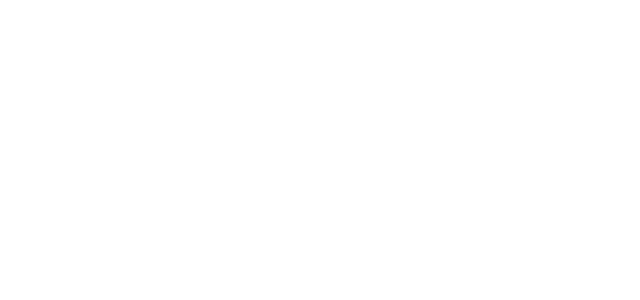
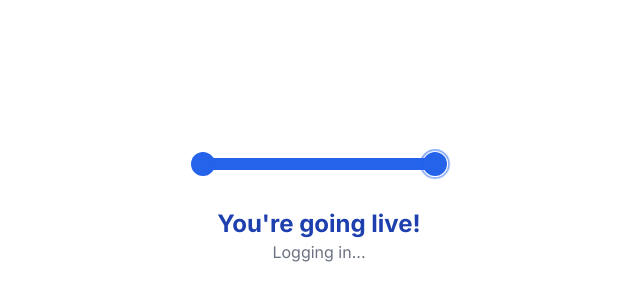
Before and after one commit to PomiNOT/bimsua-answers, a Vue app: page /edit in a window 1280 px wide. Before the commit this address had no page. Shown: the part 192-492 px from the top of the page, without its empty margins (321-961 px from the left). Built offline with nearby package versions, Linux system fonts and the light colour scheme.

Commit message:
loading screen

```diff
--- a/src/App.vue
+++ b/src/App.vue
@@ -1,5 +1,17 @@
 <template>
-  <router-view></router-view>
+  <router-view v-slot="{ Component }">
+    <transition
+      enter-from-class="opacity-0"
+      enter-to-class="opacity-100"
+      enter-active-class="transition-opacity duration-200"
+      leave-from-class="opacity-100"
+      leave-to-class="opacity-0"
+      leave-active-class="transition-opacity duration-200"
+      mode="out-in"
+    >
+      <component :is="Component" />
+    </transition>
+  </router-view>
 </template>
 
 <script lang="ts">
--- /dev/null
+++ b/src/components/TwoEndsProgress.vue
@@ -0,0 +1,31 @@
+<template>
+  <div class="flex items-center">
+    <div class="relative flex justify-center items-center w-6 h-6 z-10">
+      <div
+        class="w-6 h-6 rounded-full absolute"
+        :class="state >= 0 ? 'bg-blue-600' : 'bg-gray-200'"
+      ></div>
+      <div v-if="state == 0" class="w-6 h-6 rounded-full border border-blue-600 animate-ping absolute"></div>
+    </div>
+
+    <div class="transition flex-1 h-3 transform scale-x-110 z-0" :class="state > 0 ? 'bg-blue-600' : 'bg-gray-200'"></div>
+
+    <div class="relative flex justify-center items-center w-6 h-6 z-10">
+      <div
+        class="w-6 h-6 rounded-full absolute"
+        :class="state >= 1 ? 'bg-blue-600' : 'bg-gray-200'"
+      ></div>
+      <div v-if="state >= 1" class="w-6 h-6 rounded-full border border-blue-600 animate-ping absolute"></div>
+    </div>
+  </div>
+</template>
+
+<script lang="ts">
+import { defineComponent } from 'vue';
+export default defineComponent({
+  name: 'TwoEndsProgress',
+  props: {
+    state: Number
+  }
+})
+</script>
--- /dev/null
+++ b/src/routes/Edit.vue
@@ -0,0 +1,34 @@
+<template>
+  <div class="font-inter h-screen grid place-items-center">
+    <div class="flex flex-col items-center">
+      <two-ends-progress class="w-48 sm:w-64" :state="state" />
+      <div class="mt-8 text-center">
+        <h1 class="font-bold text-blue-800 text-2xl animate-slidein">You're going live!</h1>
+        <p class="text-gray-500 opacity-0 animate-slidein anim-delay-100">
+          {{ stateToText }}
+        </p>
+      </div>
+    </div>
+  </div>
+</template>
+
+<script lang="ts">
+import { defineComponent } from 'vue';
+import TwoEndsProgress from '../components/TwoEndsProgress.vue';
+
+export default defineComponent({
+  name: 'Edit',
+  components: { TwoEndsProgress },
+  data: () => ({
+    state: 0
+  }),
+  computed: {
+    stateToText(): string {
+      return this.state == 0 ? 'Connecting to the server...' : 'Logging in...';
+    }
+  },
+  mounted() {
+    setTimeout(() => this.state++, 1000);
+  }
+});
+</script>
--- a/src/routes/Home.vue
+++ b/src/routes/Home.vue
@@ -6,7 +6,7 @@
       enter-active-class="transform transition ease-bouncy duration-300"
       leave-from-class="scale-100 opacity-100"
       leave-to-class="scale-75 opacity-0"
-      leave-active-class="transform transition ease-bouncy duration-300"
+      leave-active-class="transform transition ease-bouncy duration-200"
       mode="out-in"
     >
     <div v-if="!showForm">
@@ -40,7 +40,7 @@
         <p class="text-gray-500">Enter below and you're ready to go!</p>
       </div>
       <div class="my-10">
-        <div class="flex flex-col mb-3">
+        <div class="flex flex-col mb-5">
           <label class="input-label" for="name">Answer name</label>
           <input type="text" id="name" placeholder="Name" class="input">
         </div>
@@ -52,7 +52,9 @@
       <div class="flex justify-center">
         <button type="button" class="btn" @click="showForm = false">Go back</button>
         <span class="mx-1"></span>
-        <button type="button" class="btn">Let's go!</button>
+        <router-link to="/edit">
+          <button type="button" class="btn">Let's go!</button>
+        </router-link>
       </div>
     </form>
     </transition>
--- a/src/styles/tailwind.css
+++ b/src/styles/tailwind.css
@@ -17,9 +17,24 @@
 }
 
 .input {
-  @apply shadow-md outline-none rounded border-2 bg-gray-100 focus:ring-2 px-3 py-2;
+  @apply outline-none rounded-lg appearance-none border-2 bg-gray-100 focus:ring-2 px-3 py-2;
 }
 
 .input-label {
-  @apply uppercase font-bold mb-1 text-blue-700 text-sm;
+  @apply uppercase font-bold mb-1 text-blue-700 text-xs;
 }
+
+.anim-delay-100 {
+  animation-delay: 100ms;
+}
+
+@keyframes slidein {
+  from {
+    opacity: 0;
+    transform: translateY(20px);
+  }
+  to {
+    opacity: 1;
+    transform: translateY(0px);
+  }
+}
--- a/tailwind.config.js
+++ b/tailwind.config.js
@@ -8,6 +8,9 @@
     extend: {
       transitionTimingFunction: {
         'bouncy': 'cubic-bezier(0.68, -0.6, 0.32, 1.6)'
+      },
+      animation: {
+        'slidein': 'slidein 200ms forwards'
       }
     },
   },
```
Also changed, not shown: src/router.ts (+6 -1 lines).
